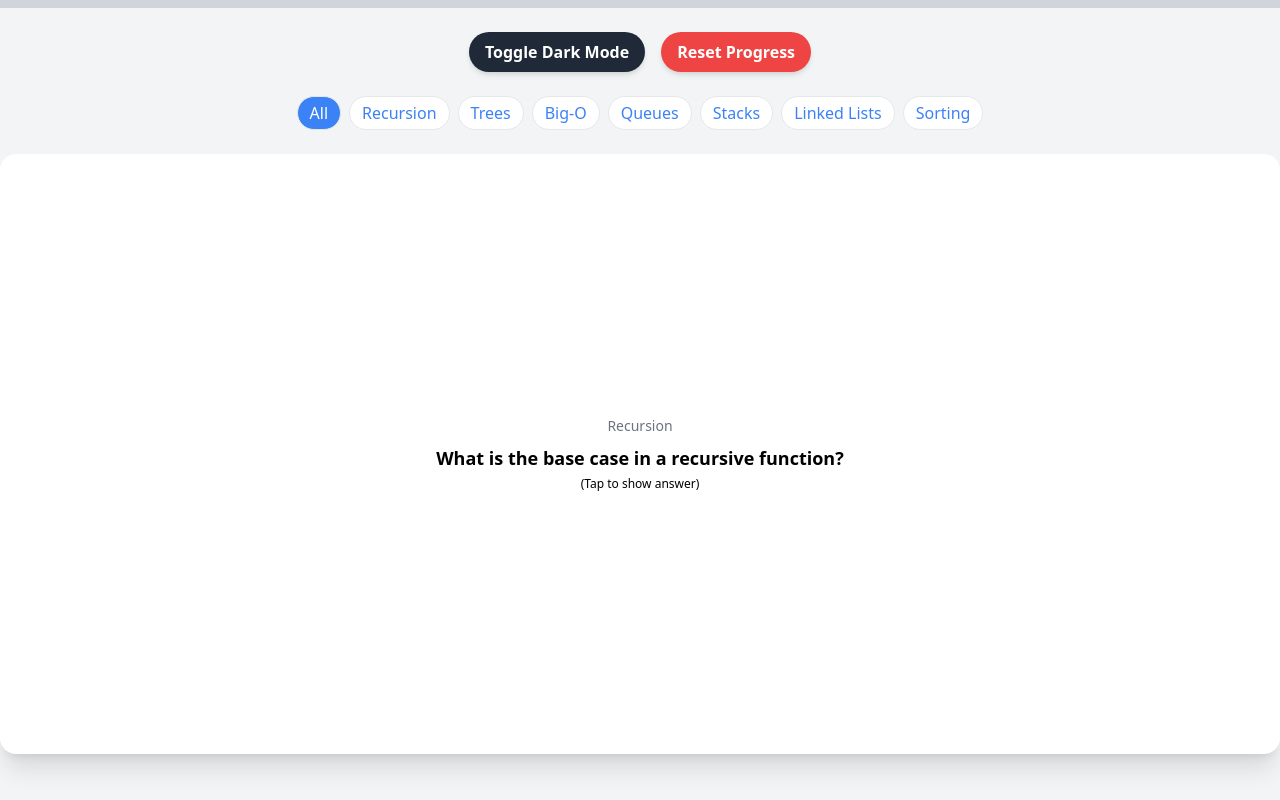
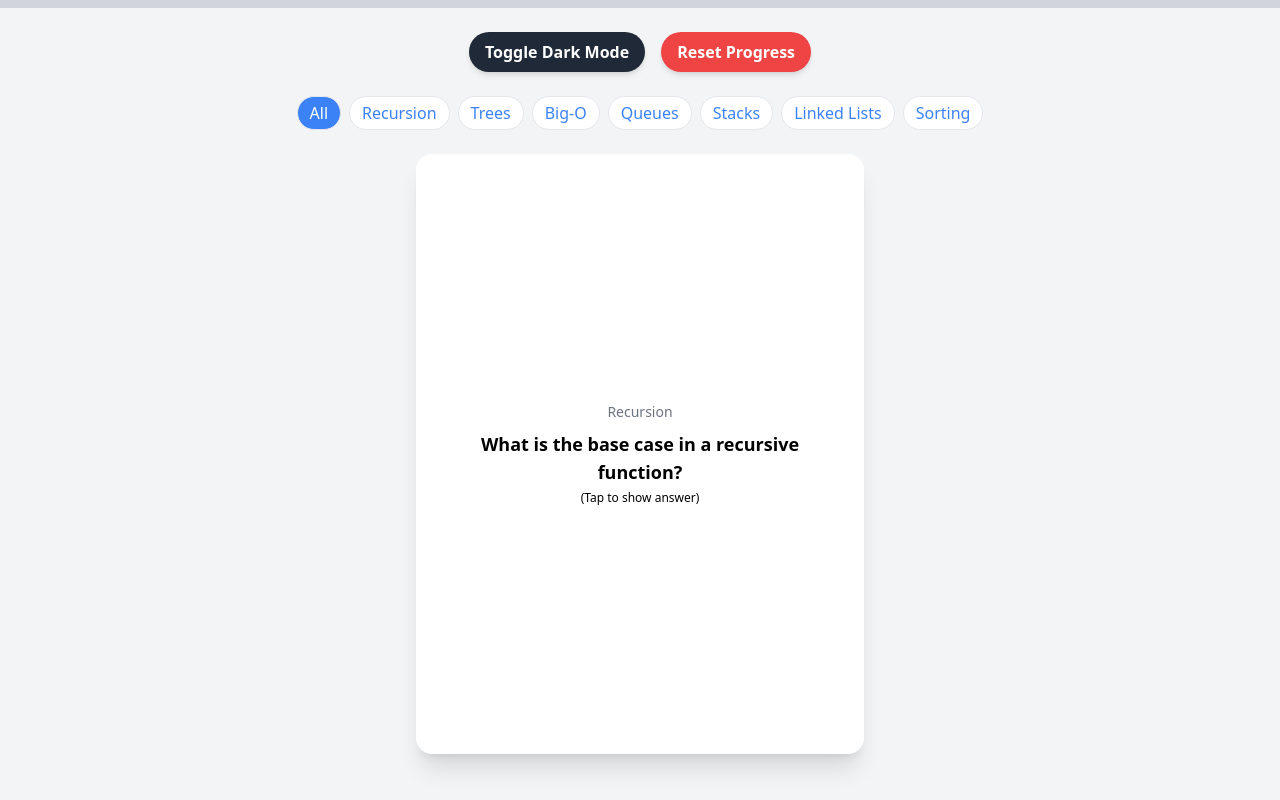
Before and after one commit to Anselm490/cpsc221-meme-study, a React (Create React App) app: page / in a window 1280 px wide. Built offline with nearby package versions, Linux system fonts and the light colour scheme.

Commit message:
add scrolling animation and fix boundaries

```diff
--- a/src/App.js
+++ b/src/App.js
@@ -94,6 +94,7 @@ function App() {
           trackTouch: true,
           trackMouse: false,
         })}
+        key={filteredCards[currentIndex]?.id} // 🔑 IMPORTANT for transition
         className="transition-transform duration-500 ease-in-out"
         style={{ transform: `translateY(0)` }} // placeholder in case we animate later
       >
--- a/src/components/FlashCard.js
+++ b/src/components/FlashCard.js
@@ -11,7 +11,7 @@ export default function FlashCard({ card, onClick, isCompleted }) {
   return (
     <div
       onClick={handleClick}
-      className={`relative w-full h-[calc(100vh-200px)] p-6 mx-auto shadow-xl rounded-2xl text-center text-lg cursor-pointer flex items-center justify-center transition
+      className={`mx-4 w-auto max-w-md h-[calc(100vh-200px)] p-6 mx-auto shadow-xl rounded-2xl text-center text-lg cursor-pointer flex items-center justify-center transition
       ${showAnswer ? "bg-green-100 dark:bg-green-800 text-green-800 dark:text-green-100" : "bg-white dark:bg-gray-800 text-black dark:text-white hover:bg-gray-100 dark:hover:bg-gray-700"}
       `}
     >
```
